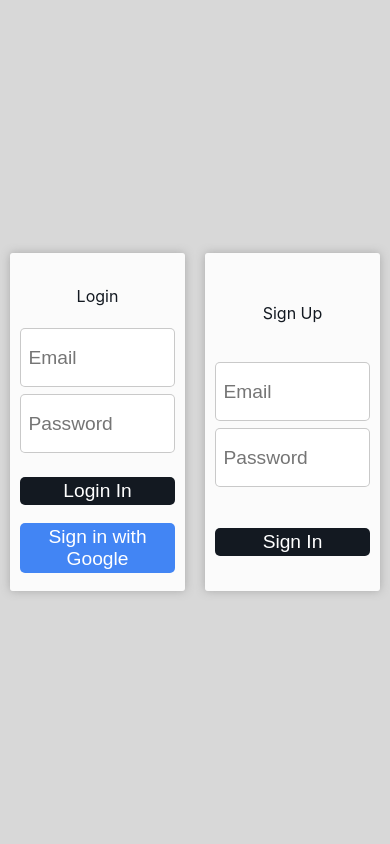
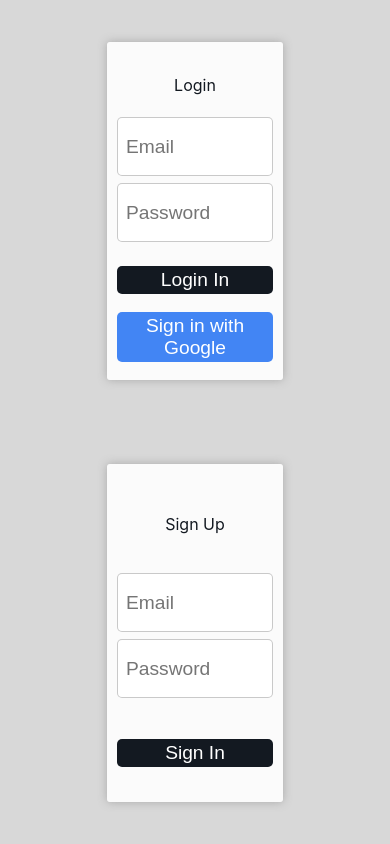
Before and after one commit to Vikas2426/amazon-clone, a React (Create React App) app: page /amazon-clone/login in a window 390 px wide. Built offline with nearby package versions, Linux system fonts and the light colour scheme.

Commit message:
make login page responsive

```diff
--- a/src/components/Login.css
+++ b/src/components/Login.css
@@ -4,6 +4,12 @@
   justify-content: space-around;
   align-items: center;
   color: #131921;
+}
+
+@media (max-width: 1024px) {
+  .login-page {
+    flex-direction: column;
+  }
 }
 
 .login-card {
```
